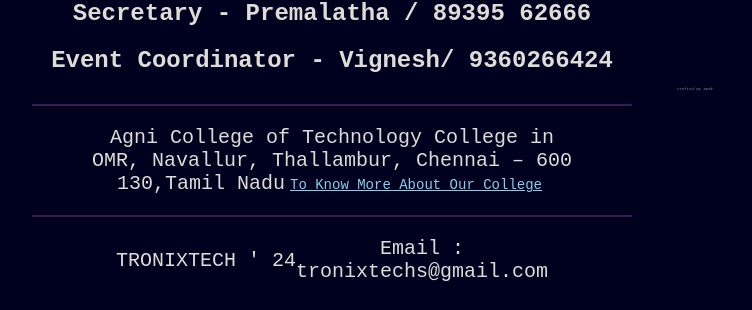
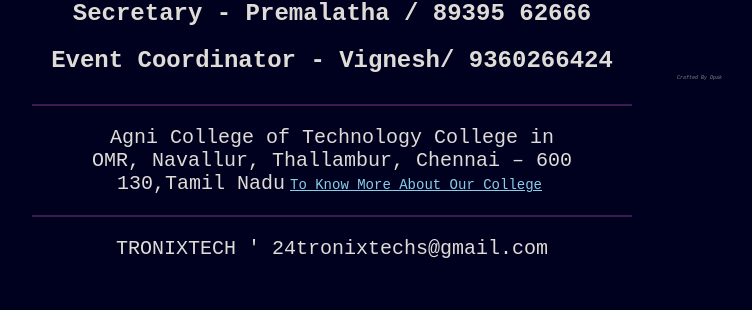
Before and after one commit to D-pak24/tronitech, a React (Vite) app: page /about in a window 1280 px wide. Shown: the part 2238-2548 px from the top of the page, without its empty margins (18-770 px from the left). Built offline with nearby package versions, Linux system fonts and the light colour scheme; grey boxes are pictures that could not be loaded; a web font is replaced by a local one.

Commit message:
event pages

```diff
--- a/src/Components/Contact.jsx
+++ b/src/Components/Contact.jsx
@@ -28,7 +28,7 @@
       <div className="footer">
         <div className="tronixtech">TRONIXTECH ' 24</div>
         <div className="email">
-          <div className="email">Email :</div> <span className="mail">tronixtechs@gmail.com</span>
+          <div className="email"> <span className="mail">tronixtechs@gmail.com</span></div>
         </div>
       </div>
     </div>
--- a/src/Pages/TechnicalEvents.css
+++ b/src/Pages/TechnicalEvents.css
@@ -19,7 +19,7 @@
 
 }
 .dev{
-    font-size: 0.2rem;
+    font-size: 0.25rem;
 }
 .map{
     display: flex;
```
